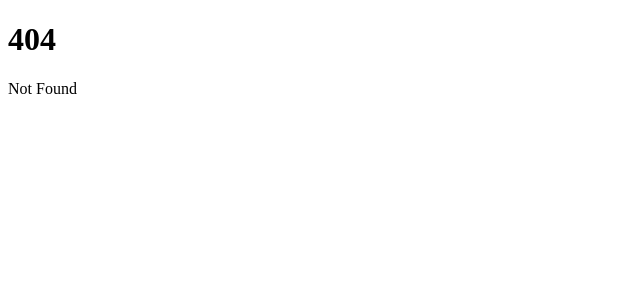
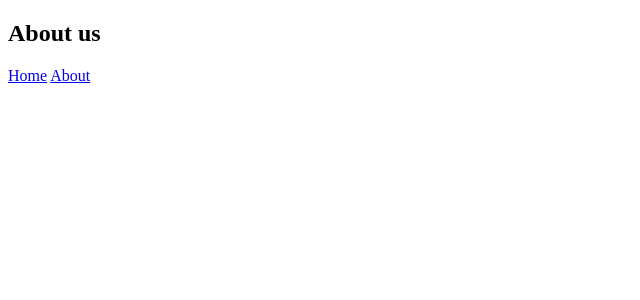
Before and after one commit to NgataiCherrington/web1-sveltekit, a SvelteKit app: page /about in a window 1280 px wide. Before the commit this address had no page. Shown: the top 300 px of the page, without its empty margins (0-640 px from the left). Built offline with nearby package versions, Linux system fonts and the light colour scheme.

Commit message:
Create about page

```diff
--- /dev/null
+++ b/src/routes/about/+page.svelte
@@ -0,0 +1,11 @@
+<script>
+  import Navigation from "$lib/Navigation.svelte";
+
+
+</script>
+
+<h2>About us</h2>
+<Navigation />
+<style>
+
+</style>
```
